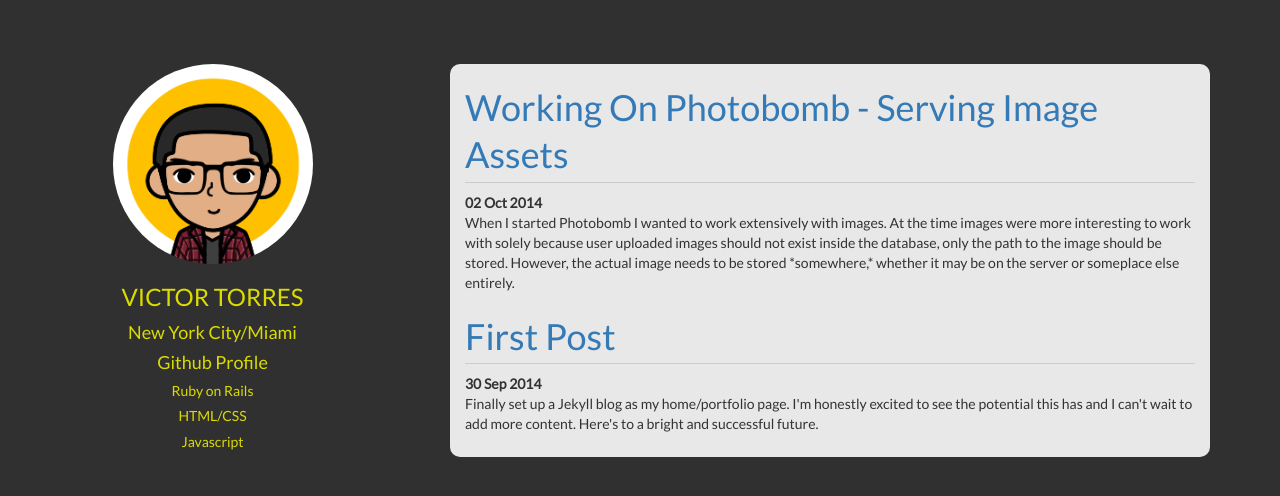
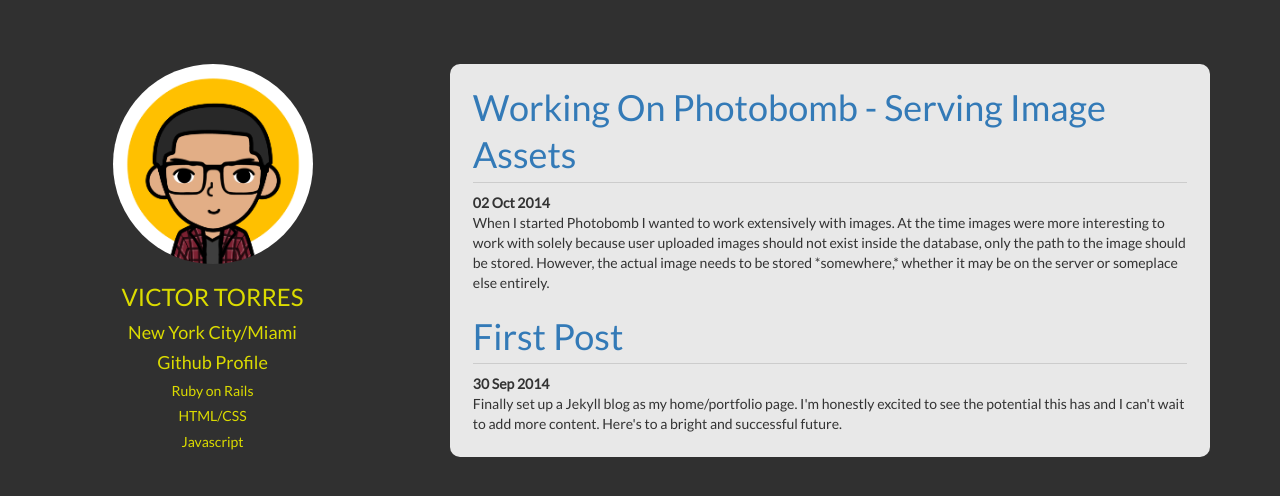
Before and after one commit to crackedlcd/crackedlcd.github.io, a Jekyll site: the page built from index.html, in a window 1280 px wide. Shown: the top 496 px of the page. Built offline with Jekyll 4.4.1, drawn with Linux system fonts in a browser that asks for light colours; nearby versions of some CDN libraries; library files that are not in the unit come from our copies; Markdown is read by kramdown in place of the engine named in the settings.

Commit message:
Change padding on post-body.

```diff
--- a/css/layouts/default.css
+++ b/css/layouts/default.css
@@ -11,7 +11,7 @@ body {
 #post-body {
   background-color: #E8E8E8;
   color: #333;
-  padding-bottom: 2%;
+  padding: 0 2% 2% 2%;
   margin-bottom: 5%;
   border-radius: 10px;
   -webkit-border-radius: 10px;
```
